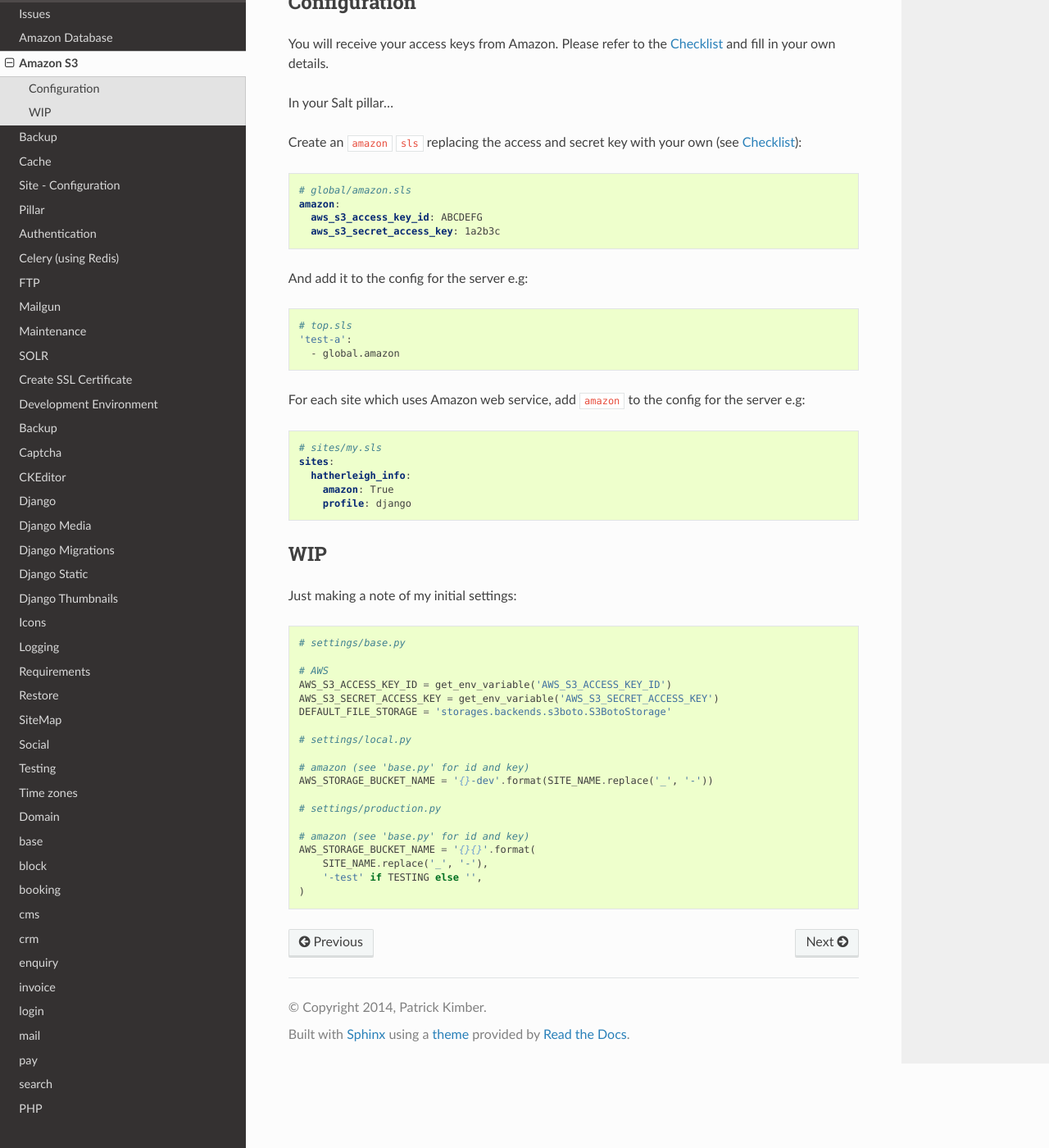
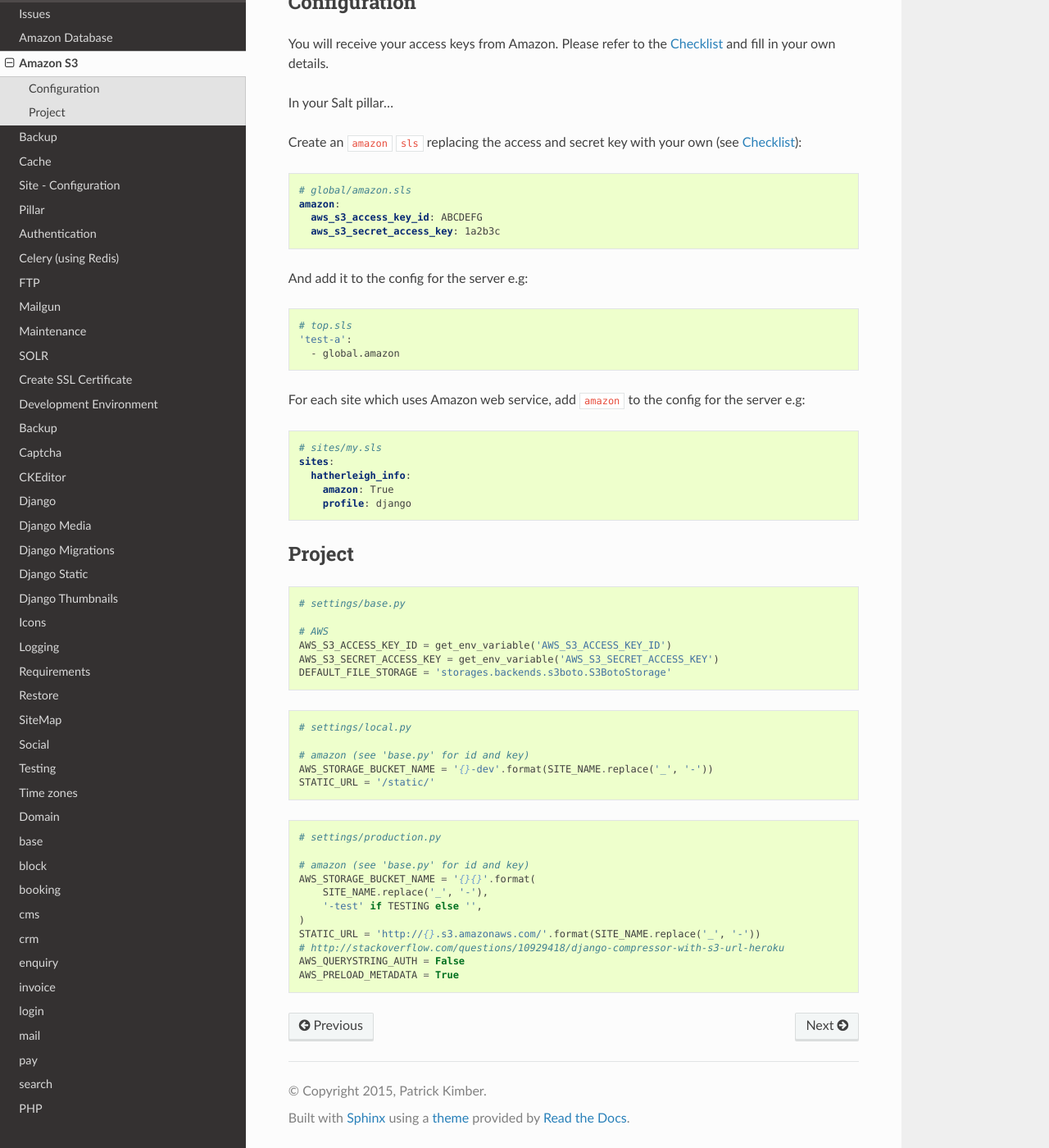
Before and after one commit to pkimber/old-docs-migrated-to-gitlab, a Sphinx documentation site: the page built from source/amazon-s3.rst, in a window 1280 px wide and 1400 px high, scrolled down 174 px. Shown: the whole window at 82% size. Built offline with Sphinx 7.4.7 and the Read the Docs theme 2.0.0, drawn with Linux system fonts in a browser that asks for light colours.

```diff
--- a/source/amazon-s3.rst
+++ b/source/amazon-s3.rst
@@ -40,10 +40,10 @@ the server e.g:
       amazon: True
       profile: django
 
-WIP
-===
+Project
+=======
 
-Just making a note of my initial settings::
+::
 
   # settings/base.py
 
@@ -52,10 +52,15 @@ Just making a note of my initial settings::
   AWS_S3_SECRET_ACCESS_KEY = get_env_variable('AWS_S3_SECRET_ACCESS_KEY')
   DEFAULT_FILE_STORAGE = 'storages.backends.s3boto.S3BotoStorage'
 
+::
+
   # settings/local.py
 
   # amazon (see 'base.py' for id and key)
   AWS_STORAGE_BUCKET_NAME = '{}-dev'.format(SITE_NAME.replace('_', '-'))
+  STATIC_URL = '/static/'
+
+::
 
   # settings/production.py
 
@@ -64,3 +69,7 @@ Just making a note of my initial settings::
       SITE_NAME.replace('_', '-'),
       '-test' if TESTING else '',
   )
+  STATIC_URL = 'http://{}.s3.amazonaws.com/'.format(SITE_NAME.replace('_', '-'))
+  # http://stackoverflow.com/questions/10929418/django-compressor-with-s3-url-heroku
+  AWS_QUERYSTRING_AUTH = False
+  AWS_PRELOAD_METADATA = True
--- a/source/conf.py
+++ b/source/conf.py
@@ -41,7 +41,7 @@ master_doc = 'index'
 
 # General information about the project.
 project = u'Deploy Django projects using SaltStack'
-copyright = u'2014, Patrick Kimber'
+copyright = u'2015, Patrick Kimber'
 
 # The version info for the project you're documenting, acts as replacement for
 # |version| and |release|, also used in various other places throughout the
```
Also changed, not shown: source/checklist.rst (+31 -25 lines), source/dev-env.rst (+9 -5 lines), source/devpi.rst (+21 -23 lines), source/process.rst (+15 -0 lines).
